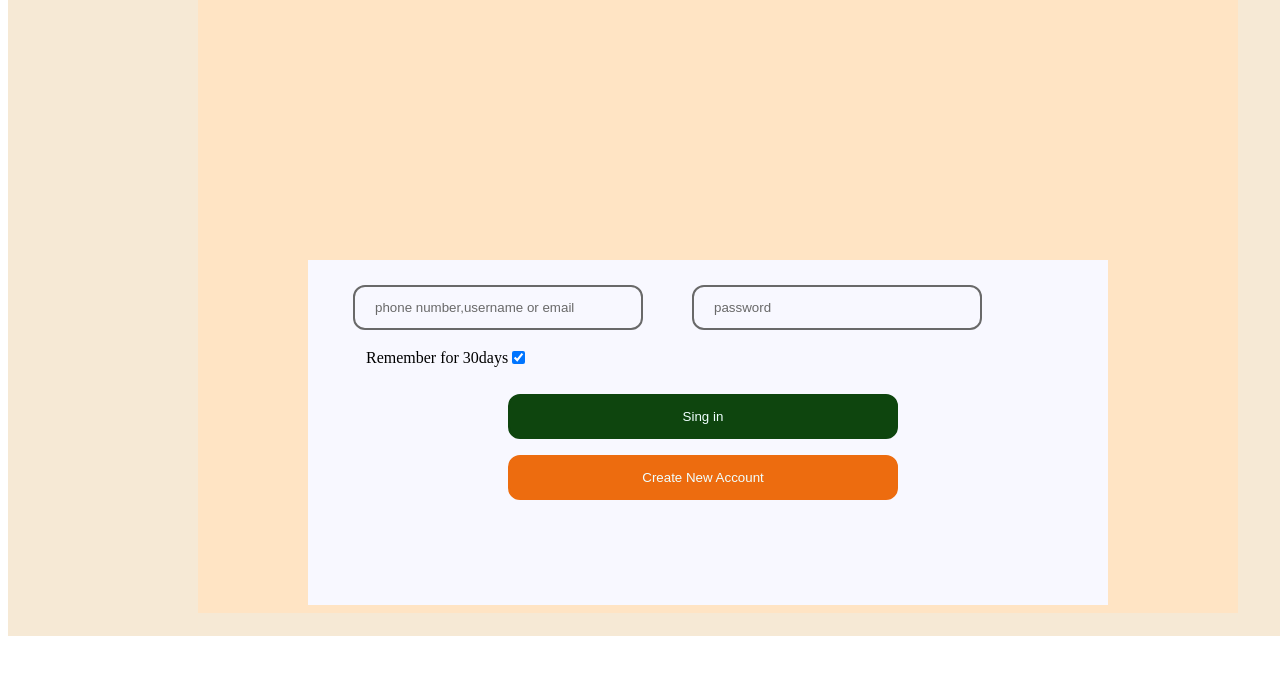
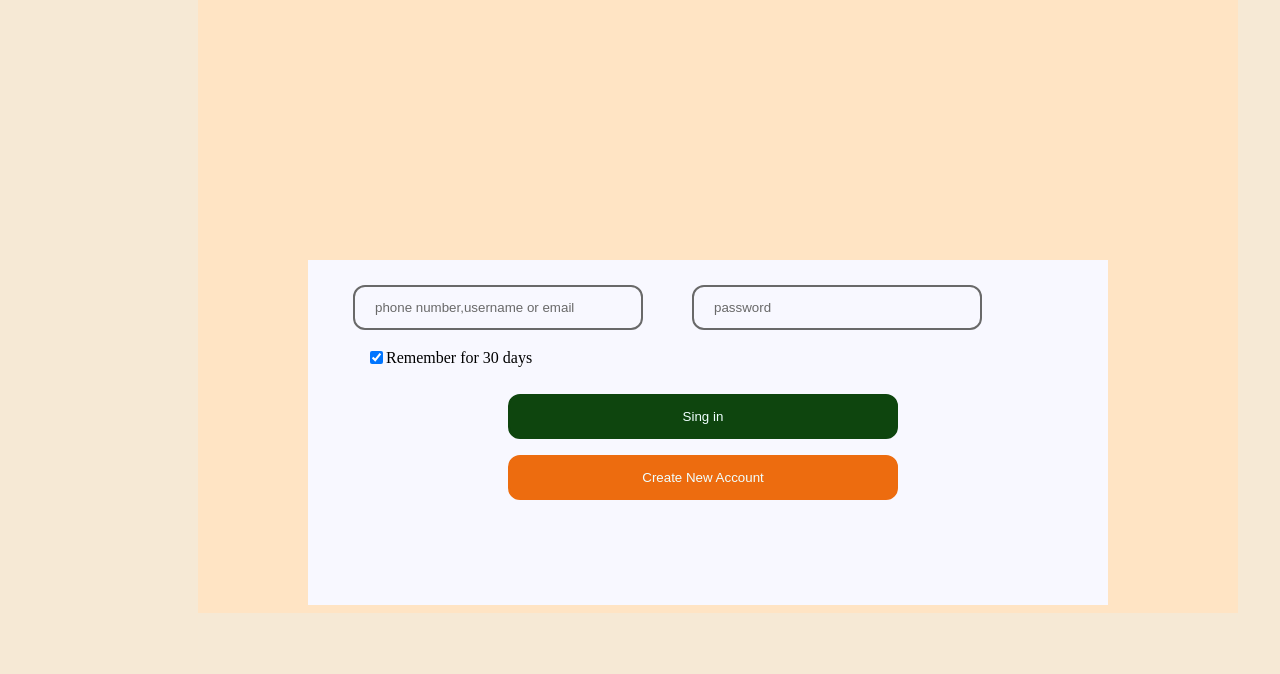
Before and after one commit to itsrishti/New-folder-2, a plain HTML site: page index.html in a window 1280 px wide. Shown: the part 172-846 px from the top of the page. Before the commit the page ends 816 px from the top, so only its background shows below. Drawn offline with Linux system fonts and the light colour scheme.

Commit message:
background properly set

```diff
--- a/index.html
+++ b/index.html
@@ -17,7 +17,7 @@
         </div>
 
             <div class="second">
-           <h1>  Welcome  back  </h1>
+           <h1>  Welcome   back  </h1>
 
 
         </div>
@@ -32,7 +32,7 @@
 <!--
 
             <input type="checkbox" value="Remember for 30 days" id="days"> -->
-            <label class="count">Remember for 30days <input type="checkbox" checked ="unchecked"></label>
+            <label class="count"> <input type="checkbox" checked ="">Remember for 30 days</label>
             <input type="button" value="Sing in" id="three">
             <input type="button" value="Create New Account" id="four">
 
--- a/style.css
+++ b/style.css
@@ -1,8 +1,9 @@
 .container{
-    background-color: rgb(246, 233, 213);
-    height: 800px;
-    width: 1500px;
+
+    height: 850px;
+    width: 1520px;
     display: flex;
+    background-size: cover;
 
 
 }
@@ -35,9 +36,9 @@
     flex-wrap: row wrap;
     text-align: center;
     padding-top:25px;
-    padding-bottom: 40px;
+    padding-bottom:40px;
     padding-left: 2%;
-    padding-right: 3%;
+    padding-right: +3%;
     position: absolute;
     top: 30px;
     margin-top: 10px;
@@ -123,7 +124,8 @@ display: flex;
 
 }
 input[ type ="checkbox"]{
-    flex: none;
+    /* flex: none; */
+    display:block
 }
 #three{
     border-radius: 12px 12px 12px 12px;
@@ -153,3 +155,6 @@ border-style: solid;
 border-color: rgb(237, 108, 15);
 size: 4px;
 }
+body{
+    background-color:rgb(246, 233, 213) ;
+}
```
